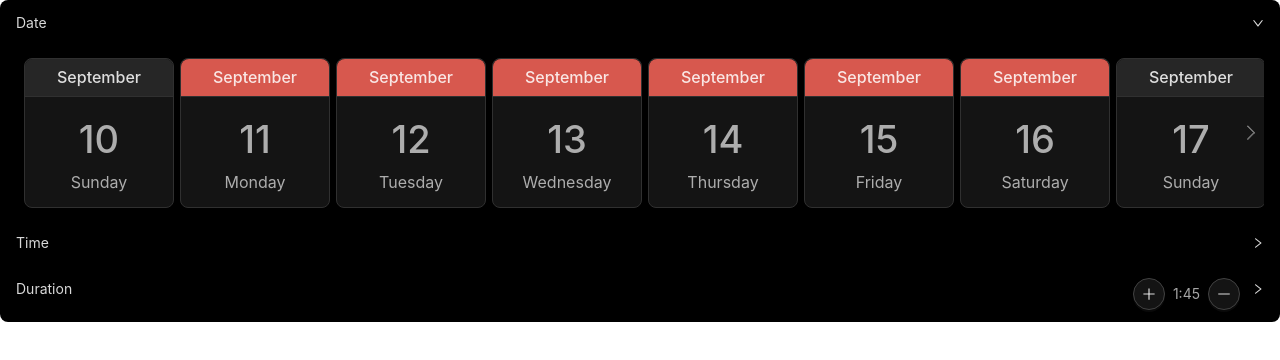
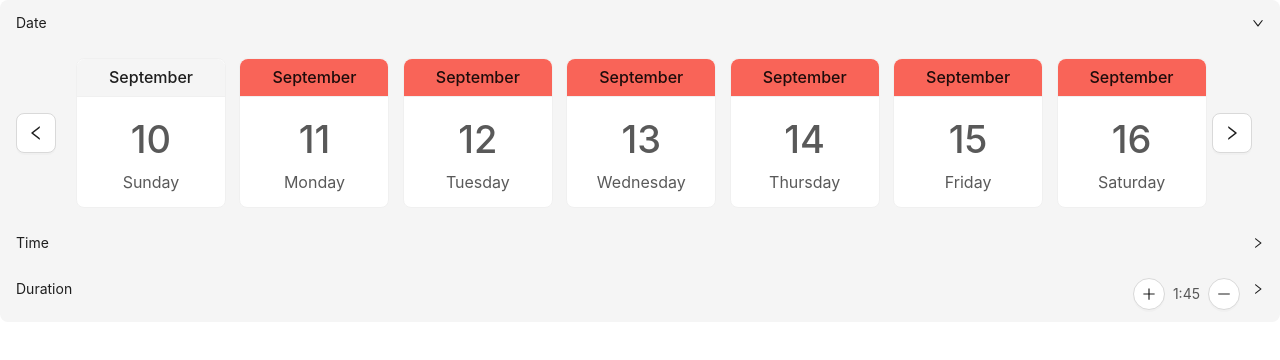
Before and after one commit to islamtalha01/Calender_Carousal-CT, a React (Vite) app: page / in a window 1280 px wide. Shown: the top 360 px of the page. Built offline with nearby package versions, Linux system fonts and the light colour scheme.

Commit message:
Refactor and dev of carousal Buttons

```diff
--- a/src/common/constants/constanst.ts
+++ b/src/common/constants/constanst.ts
@@ -36,10 +36,10 @@ export const UNAVAILABLE_HOURS:unavailableHrs = { start: 12, end: 14 };
 export const CARD_BREAKPOINT: CardBreakpoint = {
   xs: 1,
   sm: 2,
-  md: 4,
-  lg: 6,
-  xl: 8,
-  xxl: 10,
+  md: 3,
+  lg: 5,
+  xl: 7,
+  xxl: 9,
 }
 
 
--- a/src/componenets/CalendarCarousal/CalendarCarousal.tsx
+++ b/src/componenets/CalendarCarousal/CalendarCarousal.tsx
@@ -1,11 +1,11 @@
-import { Carousel, Row, Col, theme } from "antd";
+import { Carousel, Row, Col, theme, Button } from "antd";
 import { useRef } from "react";
 import { Dayjs } from "dayjs";
 import DateCard from "../DateCard/DateCard";
 import { DateType } from "../../common/types/calendar.types";
 import { CarouselRef } from "antd/es/carousel";
 import { useCalendar, useCarousalScroll } from "../../hooks";
-
+import { LeftOutlined, RightOutlined } from "@ant-design/icons";
 const { useToken } = theme;
 
 type CalenderCarouselProps = {
@@ -22,15 +22,26 @@ export default function CalendarCarousal({
   useCarousalScroll(carouselRef);
 
   return (
+    <Row align={"middle"}>
+      <Col lg={1} md={2} sm={3} xs={4}>
+        <Button
+          data-testid="btn-carousal"
+          onClick={() => carouselRef.current?.prev()}
+          // disabled={disabled}
+          size="large"
+          icon={<LeftOutlined />}
+        />
+      </Col>
+      <Col lg={22} md={20} sm={18} xs={16}>
         <Carousel
           ref={carouselRef}
           infinite={false}
-      arrows={true}
+          arrows={false}
           style={{ maxWidth: "100vw" }}
           slidesPerRow={cardCount}
           dots={false}
         >
-      {dates?.map((data,index) => (
+          {dates?.map((data, index) => (
             <Row key={index}>
               <Col
                 style={{
@@ -38,10 +49,26 @@ export default function CalendarCarousal({
                   paddingRight: token.paddingXS,
                 }}
               >
-            <DateCard date={data.date} unavailable={data.unavailable} onClick={onClick} />
+                <DateCard
+                  date={data.date}
+                  unavailable={data.unavailable}
+                  onClick={onClick}
+                />
               </Col>
             </Row>
           ))}
         </Carousel>
+      </Col>
+
+      <Col lg={1} md={2} sm={3} xs={4}>
+        <Button
+          data-testid="btn-carousal"
+          onClick={() => carouselRef.current?.next()}
+          // disabled={disabled}
+          size="large"
+          icon={<RightOutlined />}
+        />
+      </Col>
+    </Row>
   );
 }
--- a/src/componenets/DateCard/DateCard.tsx
+++ b/src/componenets/DateCard/DateCard.tsx
@@ -21,7 +21,7 @@ export default function DateCard(props: DateCardProps) {
   };
   return (
     <Card
-
+      data-testid="datecard"
       hoverable={props.unavailable ? false : true}
       title={props.date.format("MMMM")}
       style={{ width: "150px", textAlign: "center" }}
--- a/src/containers/CalenderCarousalContainer.tsx
+++ b/src/containers/CalenderCarousalContainer.tsx
@@ -75,7 +75,7 @@ export default function CalenderCarousalContainer({
 
       children: timeComponent || (
         <ConfigProvider theme={{token:createTimeToken(token,styles)}}>
-          <TimeComponent                    //add the seperate theme style.
+          <TimeComponent
             onclick={handleTimePick}
             computeDisabledHours={() => getUnavailableTime(unavailableHours)}
           />
--- a/src/main.tsx
+++ b/src/main.tsx
@@ -9,7 +9,7 @@ dayjs.extend(customParseFormat)
 ReactDOM.createRoot(document.getElementById("root")!).render(
 
   <CalendarProvider theme={{
-    isDark: true,
+    isDark: false,
     custom: { colorCardHeader: "#f96458", buttonBorderRadius: 10 },
   }}   datesRange={{start:dayjs('10-09-2023', "DD-MM-YYYY"),end:dayjs('10-11-2023', "DD-MM-YYYY")}} >
     <App />
--- a/tsconfig.json
+++ b/tsconfig.json
@@ -6,6 +6,7 @@
     "lib": ["ES2020", "DOM", "DOM.Iterable"],
     "module": "ESNext",
     "skipLibCheck": true,
+    "types": ["node", "jsdom", "@testing-library/jest-dom"],
 
     /* Bundler mode */
     "moduleResolution": "bundler",
@@ -23,5 +24,6 @@
     "noFallthroughCasesInSwitch": true
   },
   "include": ["src"],
-  "references": [{ "path": "./tsconfig.node.json" }]
+  "references": [{ "path": "./tsconfig.node.json" }],
+
 }
--- a/vite.config.ts
+++ b/vite.config.ts
@@ -1,3 +1,8 @@
+
+/// <reference types="vitest" />
+/// <reference types="vite/client" />
+
+
 import { defineConfig } from "vite";
 import react from "@vitejs/plugin-react";
 import dts from "vite-plugin-dts";
@@ -5,7 +10,17 @@ import peerDepsExternal from "rollup-plugin-peer-deps-external";
 
 // https://vitejs.dev/config/
 export default defineConfig({
+
+
   plugins: [react(), dts({ insertTypesEntry: true }), peerDepsExternal()],
+  test: {
+    globals: true,
+    environment: 'jsdom',
+    setupFiles: './src/test/setup.ts',
+    // you might want to disable it, if you don't have tests that rely on CSS
+    // since parsing CSS is slow
+    css: true,
+  },
   build: {
     lib: {
       entry: "src/index.ts",
```
Also changed, not shown: package.json (+12 -5 lines), src/test/setup.ts (added, +16 -0 lines), 2 other files (tests, documents, lock files or other folders). Lines whose indentation alone changed are shown as unchanged.
